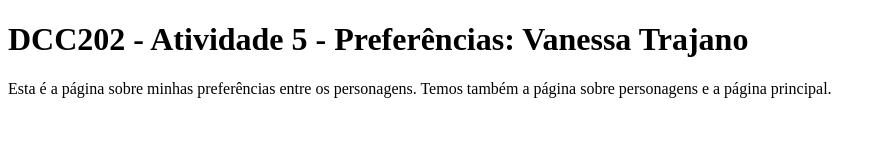
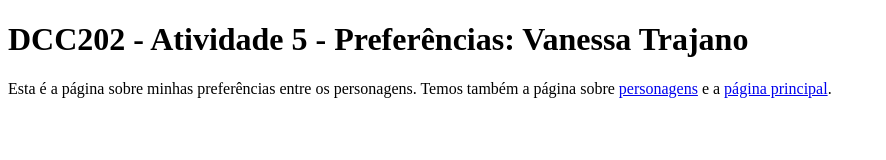
Before and after one commit to ufjf-dcc202/ufjf-dcc202-2023-3-a-atv5-VanessaTrajano, a website: page preferencias.html in a window 1280 px wide. Shown: the whole page, without its empty margins (0-886 px from the left). Drawn offline with Linux system fonts and the light colour scheme.

Commit message:
Adiciona os links em preferencias.html

```diff
--- a/preferencias.html
+++ b/preferencias.html
@@ -8,7 +8,7 @@
 <body>
     <main>
         <h1>DCC202 - Atividade 5 - Preferências: Vanessa Trajano</h1>
-        <p>Esta é a página sobre minhas preferências entre os personagens. Temos também a página sobre personagens e a página principal.</p>
+        <p>Esta é a página sobre minhas preferências entre os personagens. Temos também a página sobre <a href="personagens.html">personagens</a> e a <a href="index.html">página principal</a>.</p>
     </main>
 </body>
 </html>
```
